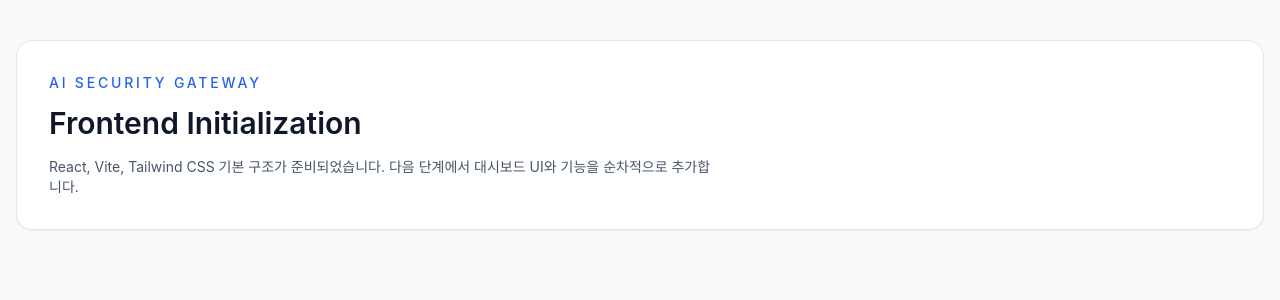
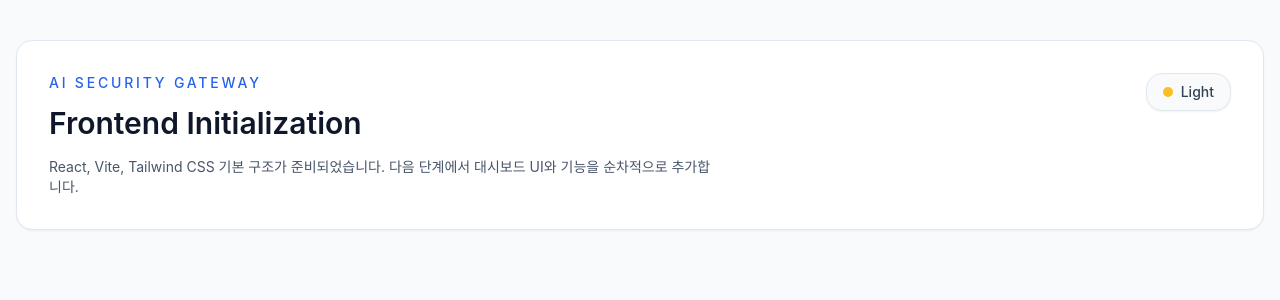
Before and after one commit to PII-Shield-Gateway/AI-Security-Gateway, a React (Vite) app in the folder frontend/: page / in a window 1280 px wide. Shown: the top 300 px of the page. Built offline with nearby package versions, Linux system fonts and the light colour scheme.

Commit message:
feat: add dark mode toggle

```diff
--- a/frontend/src/App.jsx
+++ b/frontend/src/App.jsx
@@ -1,15 +1,59 @@
+import { useEffect, useState } from "react";
+import DarkModeToggle from "./components/DarkModeToggle";
+
+const THEME_STORAGE_KEY = "theme";
+
+function getInitialDarkMode() {
+  if (typeof window === "undefined") {
+    return false;
+  }
+
+  const storedTheme = window.localStorage.getItem(THEME_STORAGE_KEY);
+  if (storedTheme === "dark") {
+    return true;
+  }
+
+  if (storedTheme === "light") {
+    return false;
+  }
+
+  return window.matchMedia?.("(prefers-color-scheme: dark)").matches ?? false;
+}
+
 function App() {
+  const [isDarkMode, setIsDarkMode] = useState(getInitialDarkMode);
+
+  useEffect(() => {
+    const root = document.documentElement;
+
+    if (isDarkMode) {
+      root.classList.add("dark");
+      window.localStorage.setItem(THEME_STORAGE_KEY, "dark");
+      return;
+    }
+
+    root.classList.remove("dark");
+    window.localStorage.setItem(THEME_STORAGE_KEY, "light");
+  }, [isDarkMode]);
+
   return (
-    <main className="min-h-screen bg-slate-50 px-4 py-10 text-slate-900">
-      <div className="mx-auto max-w-7xl rounded-2xl border border-slate-200 bg-white p-8 shadow-sm">
-        <p className="text-sm font-medium uppercase tracking-[0.2em] text-blue-600">
+    <main className="min-h-screen bg-slate-50 px-4 py-10 text-slate-900 transition-colors duration-200 dark:bg-slate-950 dark:text-slate-100">
+      <div className="mx-auto flex max-w-7xl items-start justify-between gap-4 rounded-2xl border border-slate-200 bg-white p-8 shadow-sm transition-colors duration-200 dark:border-slate-800 dark:bg-slate-900">
+        <div>
+          <p className="text-sm font-medium uppercase tracking-[0.2em] text-blue-600 dark:text-blue-400">
             AI Security Gateway
           </p>
           <h1 className="mt-3 text-3xl font-semibold">Frontend Initialization</h1>
-        <p className="mt-4 max-w-2xl text-sm text-slate-600">
+          <p className="mt-4 max-w-2xl text-sm text-slate-600 dark:text-slate-300">
             React, Vite, Tailwind CSS 기본 구조가 준비되었습니다. 다음 단계에서
             대시보드 UI와 기능을 순차적으로 추가합니다.
           </p>
+        </div>
+
+        <DarkModeToggle
+          isDarkMode={isDarkMode}
+          onToggle={() => setIsDarkMode((current) => !current)}
+        />
       </div>
     </main>
   );
--- /dev/null
+++ b/frontend/src/components/DarkModeToggle.jsx
@@ -0,0 +1,20 @@
+function DarkModeToggle({ isDarkMode, onToggle }) {
+  return (
+    <button
+      type="button"
+      onClick={onToggle}
+      aria-label={isDarkMode ? "Switch to light mode" : "Switch to dark mode"}
+      className="inline-flex items-center gap-2 rounded-2xl border border-slate-200 bg-slate-50 px-4 py-2 text-sm font-medium text-slate-700 shadow-sm transition-colors duration-200 hover:bg-slate-100 dark:border-slate-700 dark:bg-slate-800 dark:text-slate-100 dark:hover:bg-slate-700"
+    >
+      <span
+        className={`inline-flex h-2.5 w-2.5 rounded-full ${
+          isDarkMode ? "bg-indigo-400" : "bg-amber-400"
+        }`}
+        aria-hidden="true"
+      />
+      {isDarkMode ? "Dark" : "Light"}
+    </button>
+  );
+}
+
+export default DarkModeToggle;
--- a/frontend/tailwind.config.js
+++ b/frontend/tailwind.config.js
@@ -1,5 +1,6 @@
 /** @type {import('tailwindcss').Config} */
 export default {
+  darkMode: "class",
   content: ["./index.html", "./src/**/*.{js,jsx}"],
   theme: {
     extend: {},
```
Lines whose indentation alone changed are shown as unchanged.
